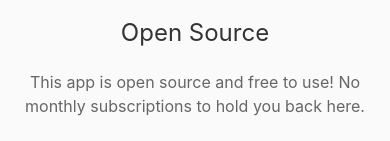
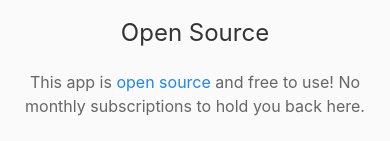
Before and after one commit to Jcroxford/voting-app, a React (Create React App) app in the folder client/: page / in a window 390 px wide. Shown: the part 881-1022 px from the top of the page. Built offline with nearby package versions, Linux system fonts and the light colour scheme.

Commit message:
several small changes
decreased fade time on polls from 25 to 15. Increased size of hamburger nav on mobile nav to a ratio of 2. Added link to github on unauthed  home page

```diff
--- a/client/src/components/partials/Nav.js
+++ b/client/src/components/partials/Nav.js
@@ -20,7 +20,7 @@ class Nav extends Component {
 
   componentDidMount() {
     this.refs.ukToggle.setAttribute('uk-toggle', 'target: #offcanvas-usage')
-    this.refs.ukMenu.setAttribute('uk-icon', 'icon: menu')
+    this.refs.ukMenu.setAttribute('uk-icon', 'icon: menu; ratio: 2;')
     this.refs.ukOffcanvas.setAttribute('uk-offcanvas', '')
   }
 
--- a/client/src/components/views/Home.js
+++ b/client/src/components/views/Home.js
@@ -80,7 +80,7 @@ class Home extends Component {
               <div className="uk-margin-top">
                 <div><span className="github-icon" ref="ukGithub"></span></div>
                 <h3>Open Source</h3>
-                <p>This app is open source and free to use! No monthly subscriptions to hold you back here.</p>
+                <p>This app is <a href="https://github.com/jCroxford/voting-app" target="_blank">open source</a> and free to use! No monthly subscriptions to hold you back here.</p>
               </div>
 
               <div className="uk-margin-top">
--- a/client/src/components/views/Polls.js
+++ b/client/src/components/views/Polls.js
@@ -69,7 +69,7 @@ class Polls extends Component {
 
   componentDidMount() {
     this.refs.ukSpinner.setAttribute('uk-spinner', '')
-    this.refs.ukScrollspy.setAttribute('uk-scrollspy', 'target: > div; cls:uk-animation-fade uk-transform-origin-bottom-right; delay: 25')
+    this.refs.ukScrollspy.setAttribute('uk-scrollspy', 'target: > div; cls:uk-animation-fade uk-transform-origin-bottom-right; delay: 15')
   }
 
   componentWillMount() {
```
